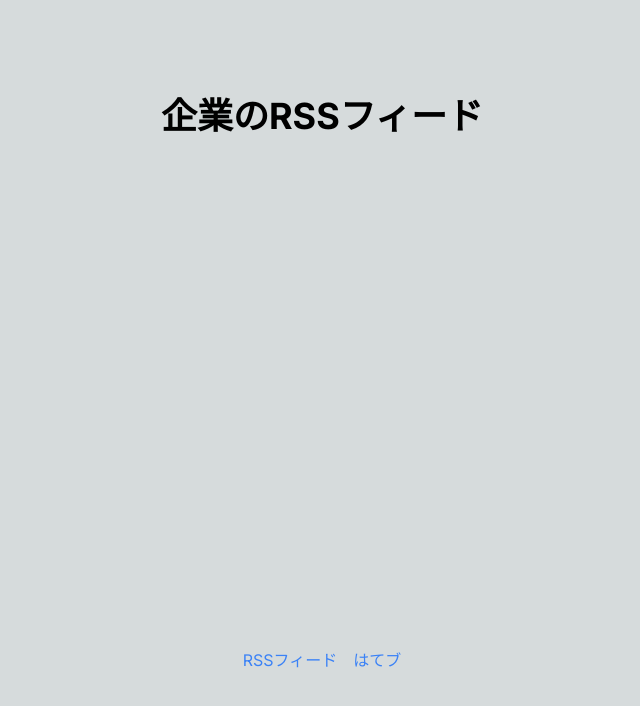
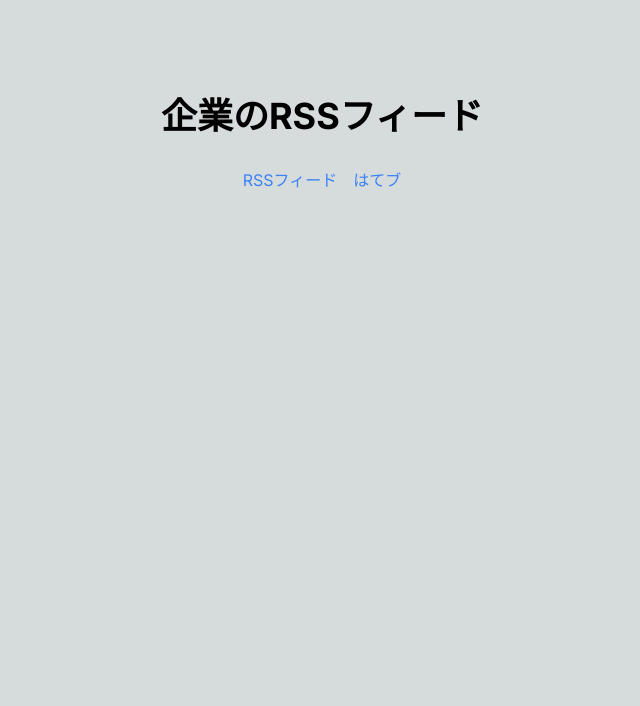
Before and after one commit to keeee21/mynews, a Next.js app: page / in a window 1280 px wide. Shown: the top 706 px of the page, without its empty margins (318-958 px from the left). Built offline with nearby package versions, Linux system fonts and the light colour scheme.

Commit message:
トップページのスタイルを変更

```diff
--- a/app/page.tsx
+++ b/app/page.tsx
@@ -2,7 +2,7 @@
 
 export default function Home() {
   return (
-    <main className="flex flex-col items-center justify-between min-h-screen p-24">
+    <main className="flex flex-col items-center justify-between p-24">
       <h1 className="text-4xl font-bold mb-8">企業のRSSフィード</h1>
       <nav className="mb-8">
         <ul className="flex space-x-4">
```
